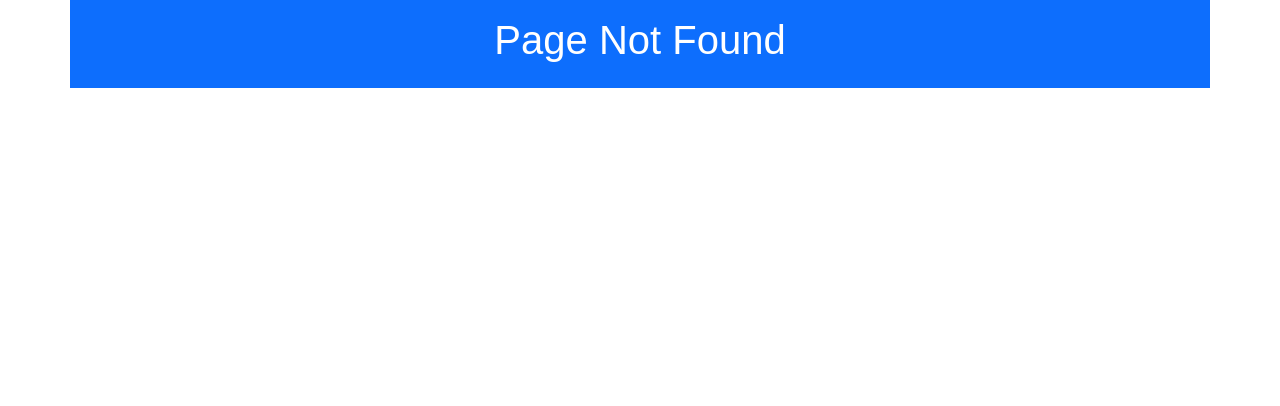
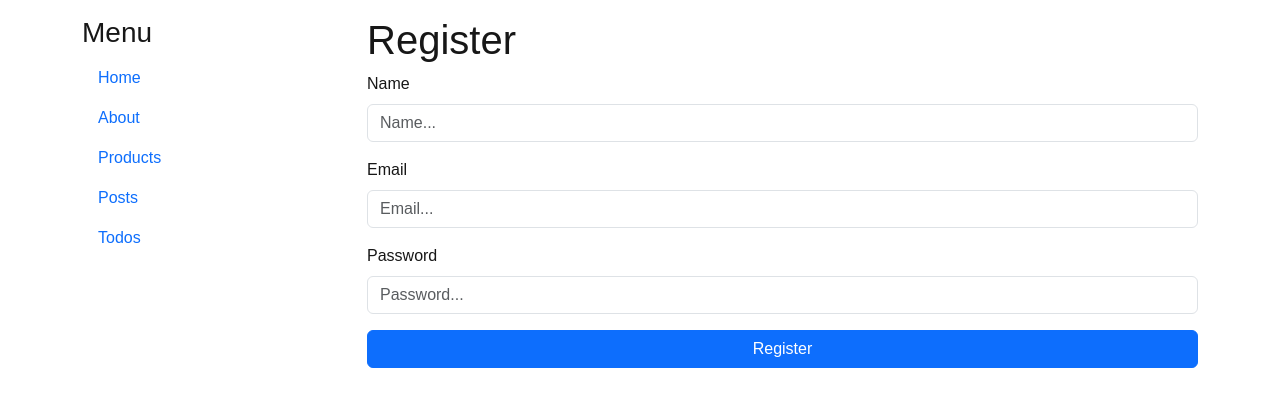
Before and after one commit to Unicode-Academy/nextjs_online, a Next.js app in the folder nextjs_basic/: page /auth/register in a window 1280 px wide. Before the commit this address had no page. Shown: the top 406 px of the page. Built offline with nearby package versions, Linux system fonts and the light colour scheme.

Commit message:
Server Action Validation

```diff
--- a/nextjs_basic/package.json
+++ b/nextjs_basic/package.json
@@ -13,7 +13,8 @@
     "clsx": "^2.1.1",
     "next": "15.0.2",
     "react": "19.0.0-rc-02c0e824-20241028",
-    "react-dom": "19.0.0-rc-02c0e824-20241028"
+    "react-dom": "19.0.0-rc-02c0e824-20241028",
+    "zod": "^3.23.8"
   },
   "devDependencies": {
     "@types/node": "^20",
--- /dev/null
+++ b/nextjs_basic/src/app/(main-layout)/auth/action.ts
@@ -0,0 +1,35 @@
+"use server";
+import { z } from "zod";
+export const handleRegister = async (
+  prevState: {
+    message: string;
+    success: boolean;
+  },
+  formData: FormData
+) => {
+  const schema = z.object({
+    name: z.string().min(3, "Tên phải từ 3 ký tự"),
+    email: z
+      .string()
+      .min(1, "Email bắt buộc phải nhập")
+      .email("Email không đúng định dạng"),
+    password: z.string().min(6, "Mật khẩu phải từ 6 ký tự"),
+  });
+  const validatedFields = schema.safeParse({
+    name: formData.get("name"),
+    email: formData.get("email"),
+    password: formData.get("password"),
+  });
+  if (!validatedFields.success) {
+    const errors = validatedFields.error.flatten().fieldErrors;
+    return {
+      success: false,
+      errors,
+      message: "Register unsuccessfully",
+    };
+  }
+  return {
+    success: true,
+    message: "Register successfully",
+  };
+};
--- /dev/null
+++ b/nextjs_basic/src/app/(main-layout)/auth/register/Form.tsx
@@ -0,0 +1,74 @@
+"use client";
+import { useActionState } from "react";
+import { handleRegister } from "../action";
+const initialState = {
+  message: "",
+  success: false,
+  errors: {},
+};
+export default function Form() {
+  const [state, formAction] = useActionState(handleRegister, initialState);
+
+  return (
+    <form action={formAction}>
+      {state.message && (
+        <div
+          className={`alert alert-${state.success ? "success" : "danger"}`}
+          role="alert"
+        >
+          {state.message}
+        </div>
+      )}
+      <div className="mb-3">
+        <label htmlFor="name" className="form-label">
+          Name
+        </label>
+        <input
+          type="text"
+          className="form-control"
+          name="name"
+          id="name"
+          placeholder="Name..."
+        />
+        {state.errors?.name && (
+          <span className="text-danger">{state.errors.name[0]}</span>
+        )}
+      </div>
+      <div className="mb-3">
+        <label htmlFor="email" className="form-label">
+          Email
+        </label>
+        <input
+          type="text"
+          className="form-control"
+          name="email"
+          id="email"
+          placeholder="Email..."
+        />
+        {state.errors?.email && (
+          <span className="text-danger">{state.errors.email[0]}</span>
+        )}
+      </div>
+      <div className="mb-3">
+        <label htmlFor="password" className="form-label">
+          Password
+        </label>
+        <input
+          type="password"
+          className="form-control"
+          name="password"
+          id="password"
+          placeholder="Password..."
+        />
+        {state.errors?.password && (
+          <span className="text-danger">{state.errors.password[0]}</span>
+        )}
+      </div>
+      <div className="d-grid">
+        <button type="submit" className="btn btn-primary">
+          Register
+        </button>
+      </div>
+    </form>
+  );
+}
--- /dev/null
+++ b/nextjs_basic/src/app/(main-layout)/auth/register/page.tsx
@@ -0,0 +1,10 @@
+import Form from "./Form";
+
+export default async function RegisterPage() {
+  return (
+    <div>
+      <h1>Register</h1>
+      <Form />
+    </div>
+  );
+}
```
Also changed, not shown: 1 other file (tests, documents, lock files or other folders).
